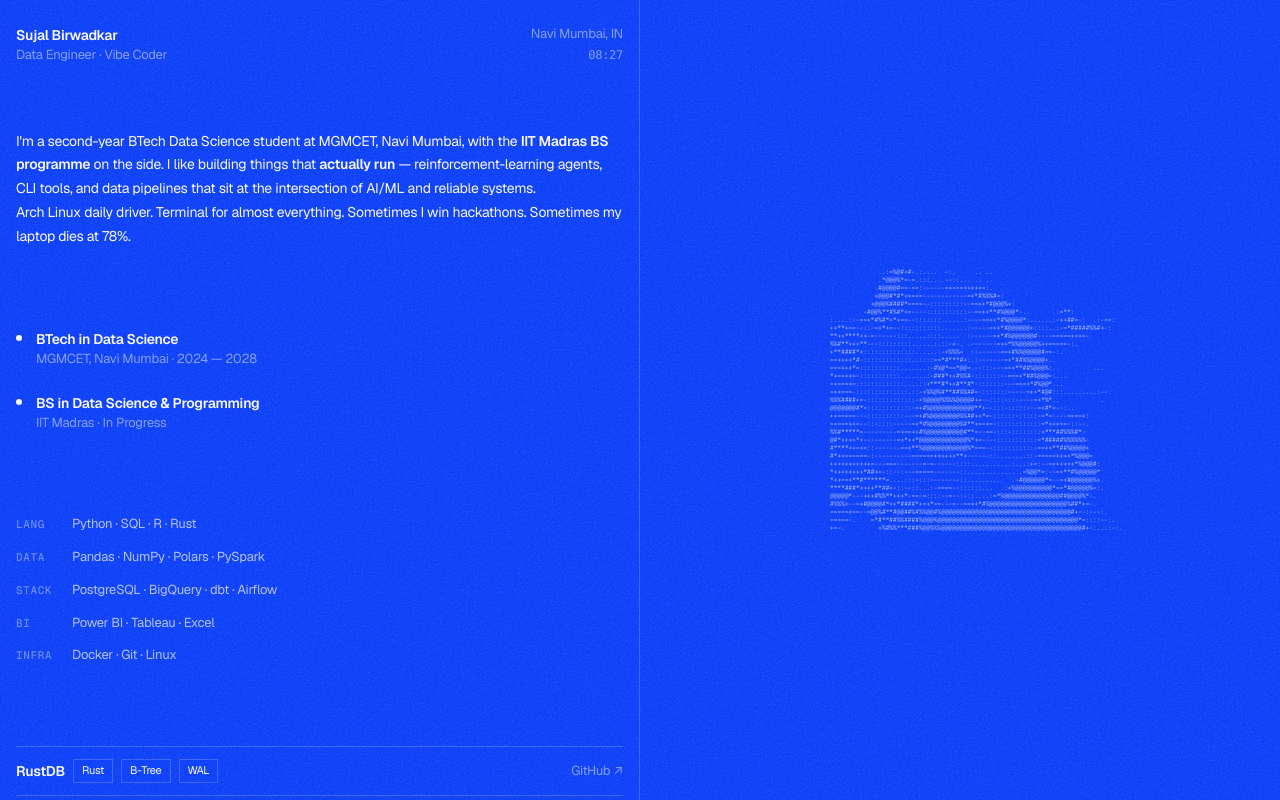
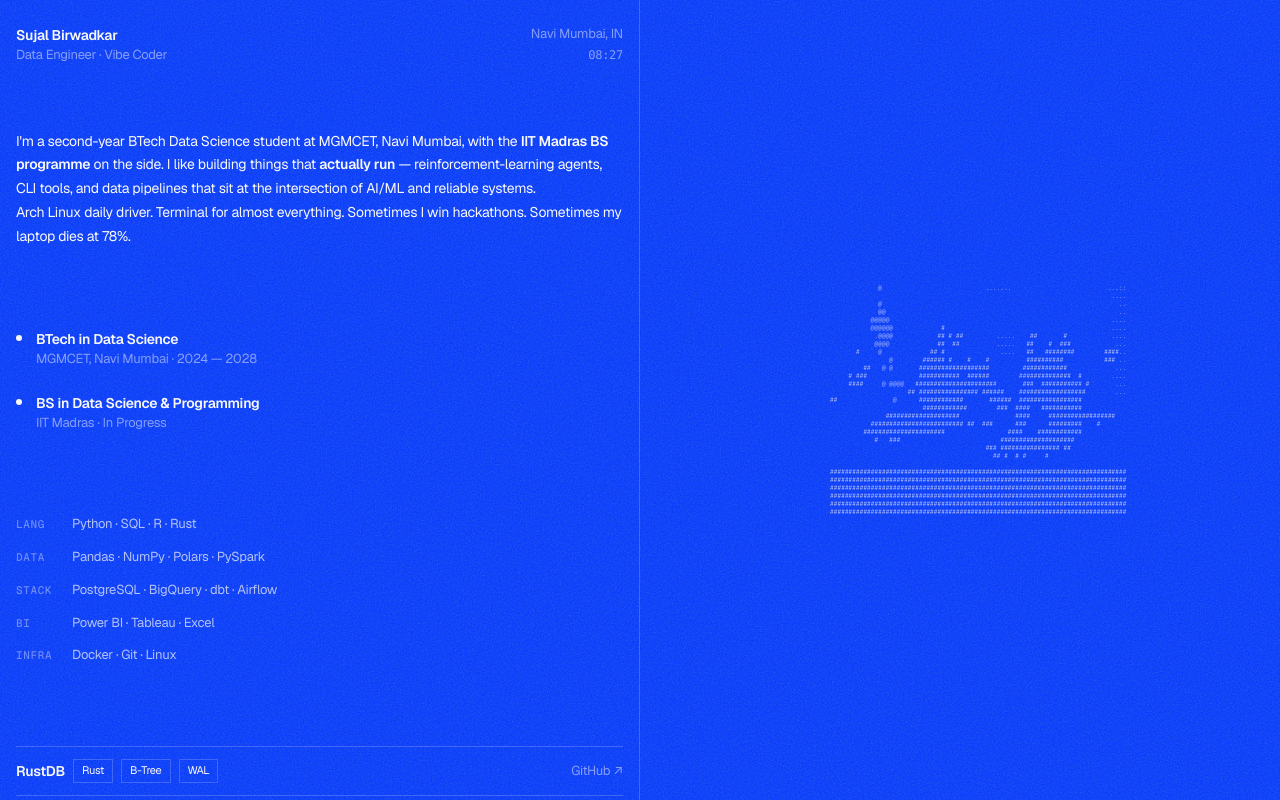
Before and after one commit to ZeroiJ/portfolio, a Next.js app: page / in a window 1280 px wide. Shown: the top 800 px of the page. Built offline with nearby package versions, Linux system fonts and the light colour scheme; no server answers.

Commit message:
feat: fireteam silhouette ASCII (all three guardians, threshold-segmented)

```diff
--- a/src/components/HelmAscii.tsx
+++ b/src/components/HelmAscii.tsx
@@ -1,36 +1,32 @@
-const ART = `             ..:=%@#+#-.:....  -:.     .. ..
-             .*@@@%*=-=.:::....--::... .. .
-            .#@@@@#==-==:------=+===+++++=:.
-            +@@@#*#*++=+=------------=+*#%%%#=:
-           +@@@%####*====--:::::::::--==++*#@@@%+:
-         -#@@%**#%#*+=----:::::::::::--==++**#%@@@*-..      .:=**:
-:....:--==+*#%#*+*+==--:::::::......:----==++*#%@@@@*:......:-++##=-:  .:-==:
-++**+==--::-=+*+=--:::::::::::.......:-----=++*#@@@@@@+::::..:-=*#####%%#+-:
-**++****++-=------:::.....::::.....  :------=+*#%@@@@@@#----=====+++=-.
-%%#**+++**---:::::::::......:.::-+-. .-------=++*%%@@@@@%++=====-:.
-+**####*+::::::::::::::......:-+%%%=  ::------==+#%%@@@@@#==-:.
-==++++*#-:::::::::::::..::::==*#***#+:.:-------=+*##%%@@@@+..
-===+++*=:::::::::::.......:-#%@*==*@@=.--:::---==+**##%@@@%:..         ...
-*+==+++-:::::::::::.......:-###*++#%%#-:::::::--===+*##%@@@=:...
-=+===+=:::::::::::::....::+***#*++#**#*-:::::::---===+*#%@@*...
-=++===-::::::::::::::.::-+%%@%#**##%%##=-:::::::-----=++*#@#:::.........:--.
-%%%####+=-:::::::::::::-+%@@@@%%%%@@@@#++--::::-::-----=+*%*..           .
-@@@@@@@#*=::::::::::::-=+#%@@@@@@@@@@@@**+--:::-:::::---=+#*=--:..
-++==+==---::::::::::---=+#%@@@@@@@@%%##++*=-::::::-:::::-=*=----====+:
-=====++=--::-::::-----=+*#%@@@@@@@@%#**+==+=-::::::::::::=*+++==-::--.
-%%#*****=---------=+==++#%@@@@@@@@@@#**=--==-:::-::::::::+***##%%%#*-
-@#*++++*+---------=+*++*@@@@@@@@@@@@@%*+=----:::::::::::=*#####%%%%%%-
-#****++=+=::-------==+**%@@@@@@@@@@@@%*===--:::::::::::-==++**##%@@@@+
-#*++======-:----------======++++++**+------::........::-=====++++*%@@@=
-+++++++++++=---===-------=-=------::::...........:...:+=:--=++++++*%@@@#:
-*++++++++*##+=-::--:---=====-------::............. .=%@@*=:--=+**#%@@@@@*
-*++==+**#******=....:::-:::--------::.........   .-#@@@@@@*=--=+#@@@@@@%+.
-****###*++++**##+-::--::...:-====--::::::...  .:+%@@@@@@@@@@*==*#@@@@@%=:.
-@@@@@*---+++#%%**+++*-==-=::::--=--:-::....:=*%@@@@@@@@@@@@@@@##@@@@%*-.
-#%%%+--=+#@@@@#*++*####*+=+*==---=--==++*#%@@@@@@@@@@@@@@@@@@@@@%##*+=-.
-=====+==--=@@%#**#@@##%#%%@@#%@@@@@@@@@@@@@@@@@@@@@@@@@@@@@@@@@@@#+--:---:.
-=====-.    =*#**##%%####%@@@%@@@@@@@@@@@@@@@@@@@@@@@@@@@@@@@@@@@@@@*=::::--:.
-+=-.         +%#%%***###%@@%%%@@@@@@@@@@@@@@@@@@@@@@@@@@@@@@@@@@@@@@#+-:..::-:.`;
+const ART = `             @                            .......                          ...::
+                                                                            ....
+             @                                                                ..
+             @@                                                               ..
+           @@@@@                                                            ....
+           @@@@@@             #                                             ....
+            .@@@@            ## # ##         .....    ##       #            ....
+            @@@@             ##  ##          .....   ##    #  ###            ...
+       #     @             ## #               ....   ##   ########        ####..
+                @        ###### #    #    #          ##########           ### ..
+         ##   @ @       ###################         ############             ...
+     # ###              ###########  ######        ##############  #        ....
+     ####     @ @@@@   ######################       ###  ########### #       ...
+                     ## ################ ######    ##################        ...
+##               @      ############       ######  #################
+                         ############        ###  ####   ###########
+               ####################               ####     ##################
+           ######################### ##  ###      ###      #########    #
+         ######################                 ####    ############
+            #   ###                           ####################
+                                          ### ################ ##
+                                            ## #  # #     #
+
+################################################################################
+################################################################################
+################################################################################
+################################################################################
+################################################################################
+################################################################################`;
 
 export default function HelmAscii() {
   return (
```
